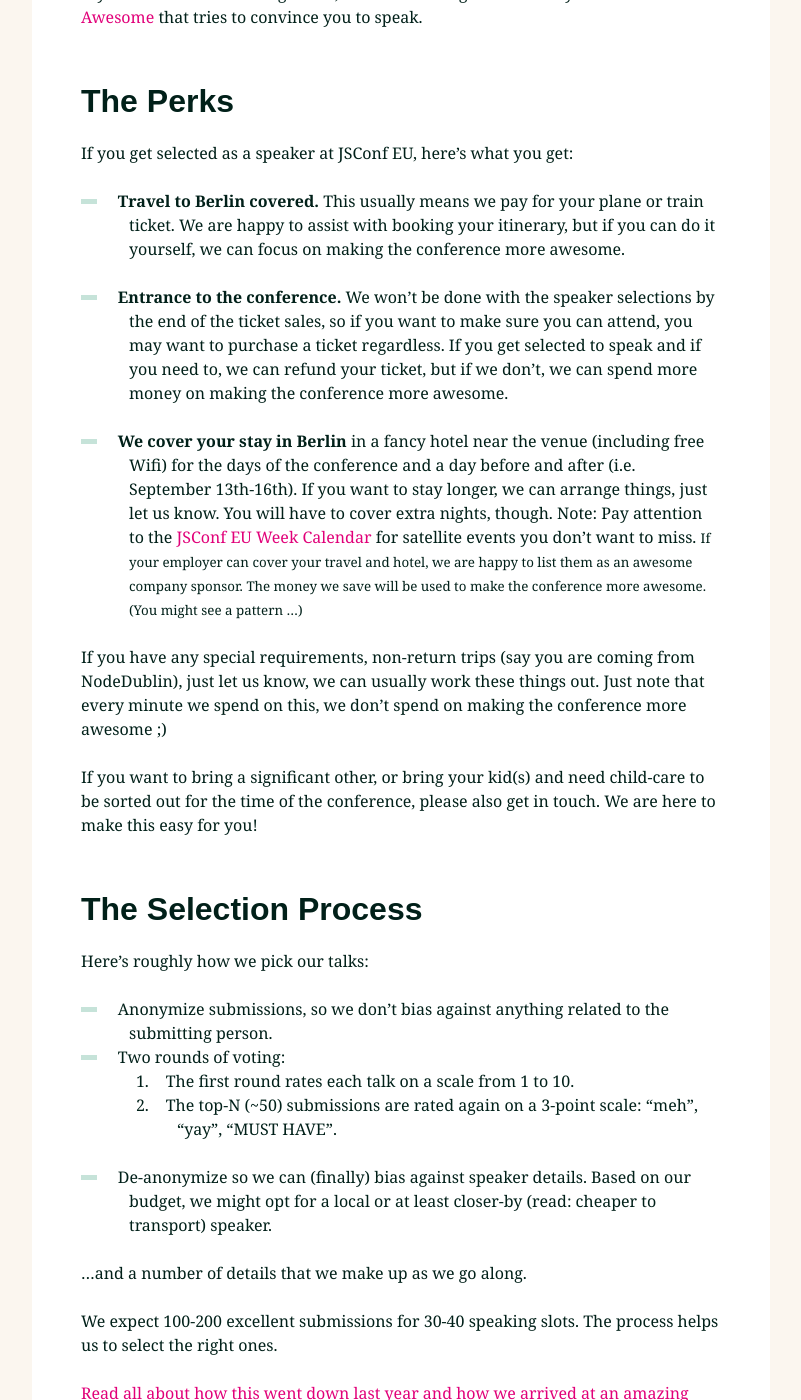
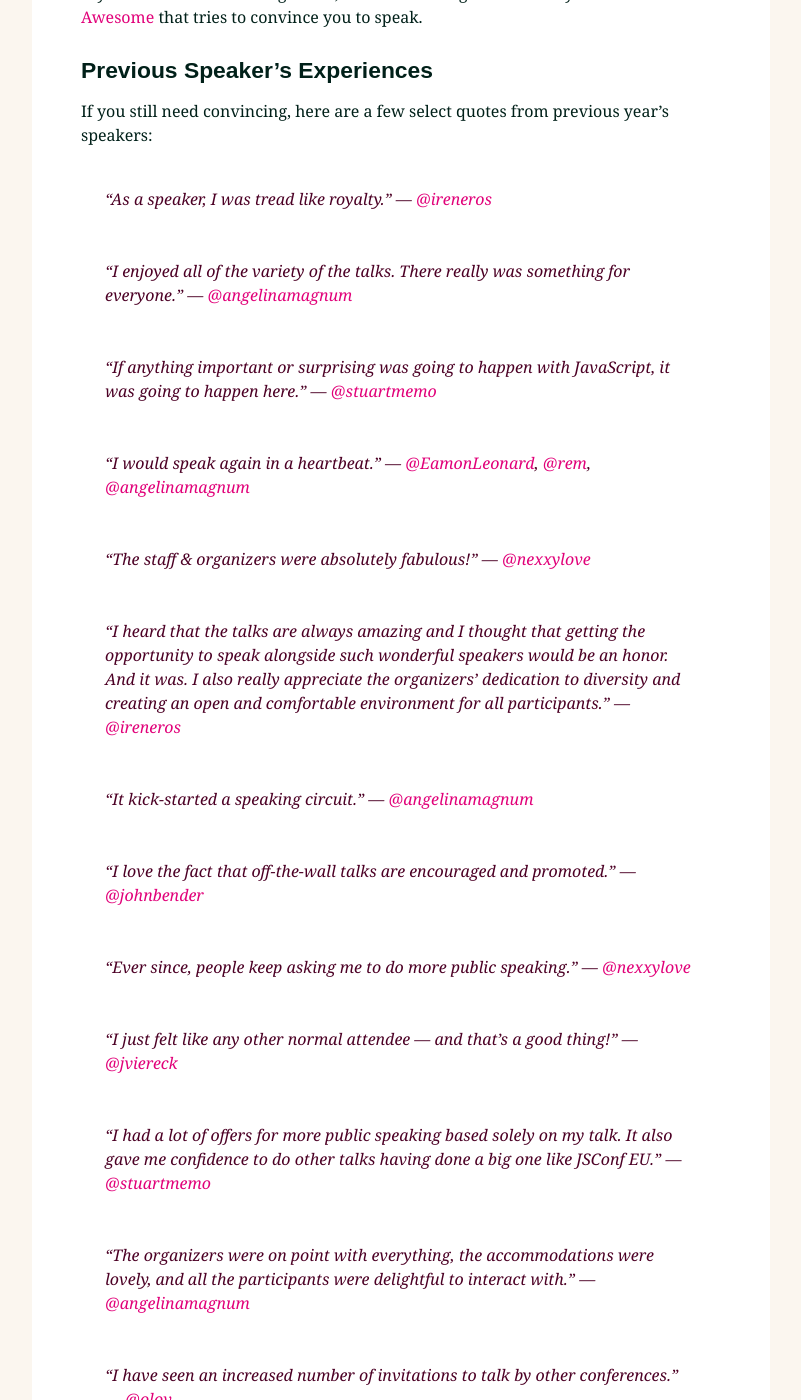
Before and after one commit to jsconf/2013.jsconf.eu, a Jekyll site: the page built from call-for-speakers/index.md, in a window 1280 px wide and 1400 px high, scrolled down 2275 px. Shown: the whole window, without its empty margins (239-1040 px from the left). Built offline with Jekyll 4.4.1, drawn with Linux system fonts in a browser that asks for light colours; nearby versions of some CDN libraries; some of the changed text lies outside the part shown.

Commit message:
speaker testimonials <3 <3 <3

```diff
--- a/call-for-speakers/index.md
+++ b/call-for-speakers/index.md
@@ -47,6 +47,51 @@
 
 If you need more encouragement, check out co-organiser Tiffany’s site [We Are All Awesome](http://weareallaweso.me/) that tries to convince you to speak.
 
+
+#### Previous Speaker’s Experiences
+
+If you still need convincing, here are a few select quotes from previous year’s speakers:
+
+> “As a speaker, I was tread like royalty.” — [@ireneros][]
+
+> “I enjoyed all of the variety of the talks. There really was something for everyone.” — [@angelinamagnum][]
+
+> “If anything important or surprising was going to happen with JavaScript, it was going to happen here.” — [@stuartmemo][]
+
+> “I would speak again in a heartbeat.” — [@EamonLeonard][], [@rem][], [@angelinamagnum][]
+
+> “The staff & organizers were absolutely fabulous!” — [@nexxylove][]
+
+> “I heard that the talks are always amazing and I thought that getting the opportunity to speak alongside such wonderful speakers would be an honor. And it was. I also really appreciate the organizers’ dedication to diversity and creating an open and comfortable environment for all participants.” — [@ireneros][]
+
+> “It kick-started a speaking circuit.” — [@angelinamagnum][]
+
+> “I love the fact that off-the-wall talks are encouraged and promoted.” — [@johnbender][]
+
+> “Ever since, people keep asking me to do more public speaking.” — [@nexxylove][]
+
+> “I just felt like any other normal attendee — and that’s a good thing!” — [@jviereck][]
+
+> “I had a lot of offers for more public speaking based solely on my talk. It also gave me confidence to do other talks having done a big one like JSConf EU.” — [@stuartmemo][]
+
+> “The organizers were on point with everything, the accommodations were lovely, and all the participants were delightful to interact with.” — [@angelinamagnum][]
+
+> “I have seen an increased number of invitations to talk by other conferences.” — [@olov][]
+
+> “I most enjoyed the feedback and discussions afterwards. Seeing people's reaction to your talk is so so gratifying.” — [@stuartmemo][]
+
+> “Absolutely fantastic.” — [@mraleph][]
+
+[@ireneros]: https://twitter.com/ireneros
+[@johnbender]: https://twitter.com/johnbender
+[@nexxylove]: https://twitter.com/nexxylove
+[@jviereck]: https://twitter.com/jviereck
+[@EamonLeonard]: https://twitter.com/EamonLeonard
+[@rem]: https://twitter.com/rem
+[@angelinamagnum]: https://twitter.com/ireneros
+[@olov]: https://twitter.com/olov
+[@stuartmemo]: https://twitter.com/stuartmemo
+[@mraleph]: https://twitter.com/mraleph
 
 ## The Perks
 
```
